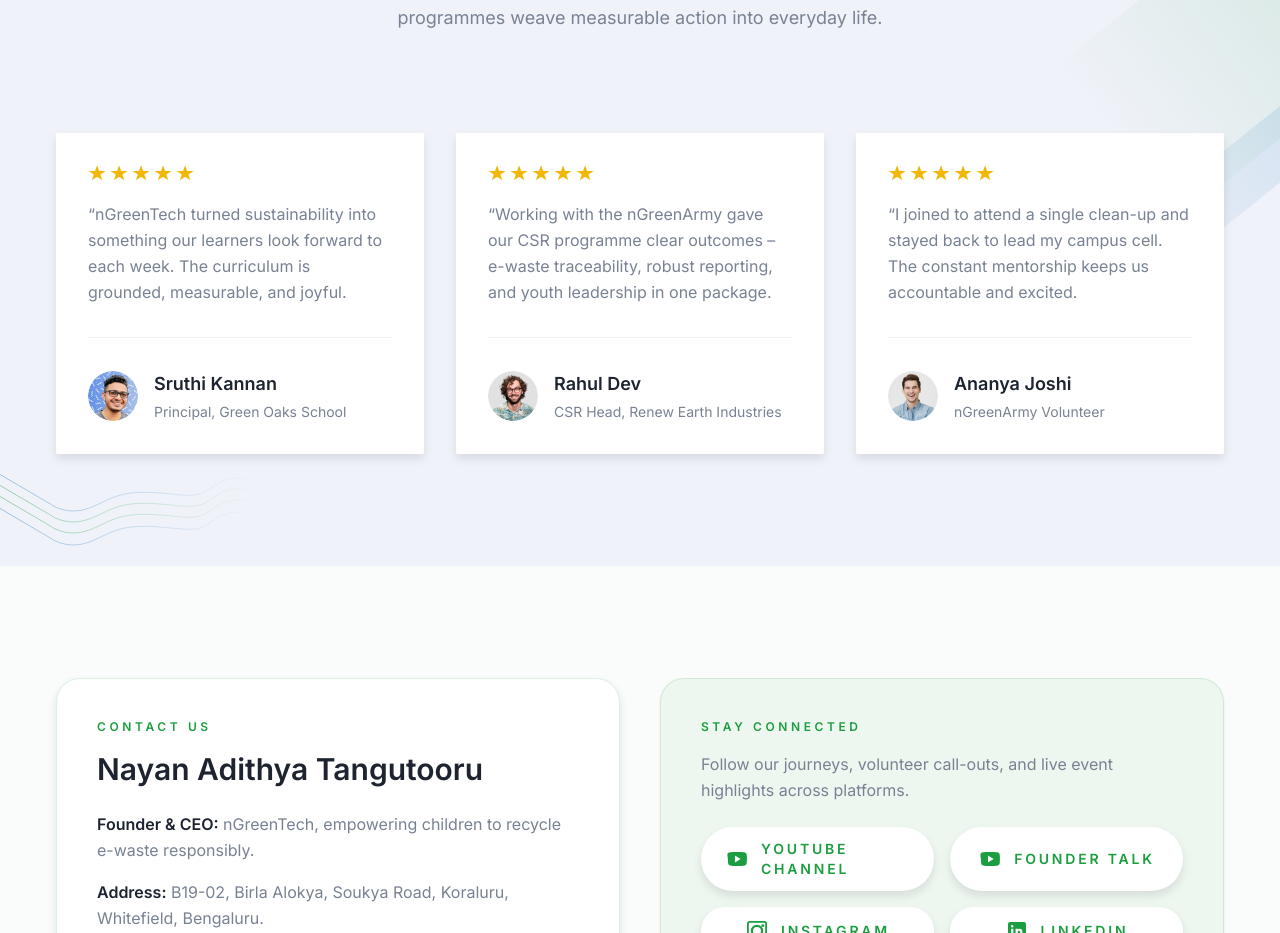
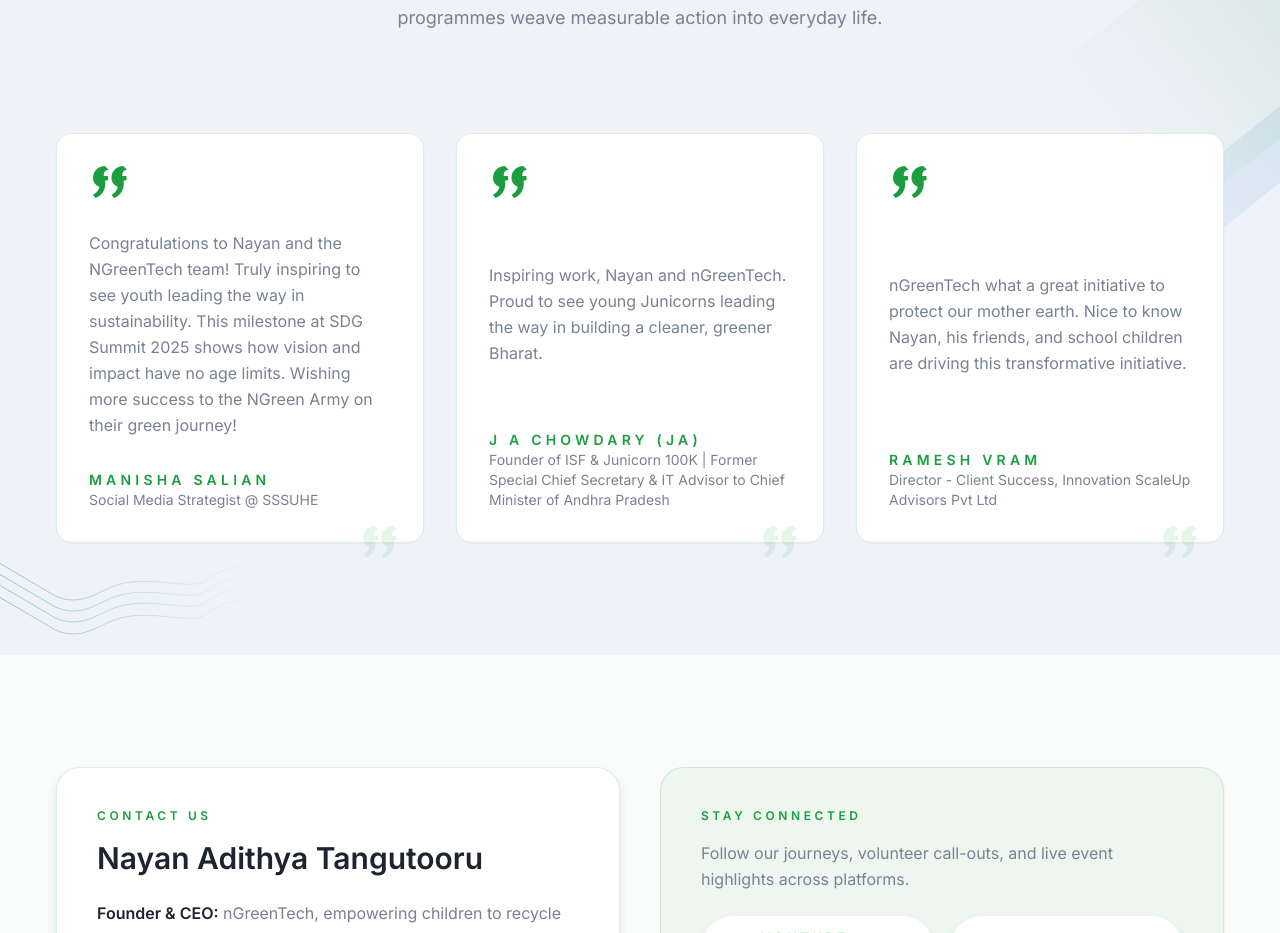
Before and after one commit to himanshukt03/nGreenTech, a Next.js app: page / in a window 1280 px wide. Shown: the part 5923-6856 px from the top of the page. Built offline with nearby package versions, Linux system fonts and the light colour scheme.

Commit message:
Content: refresh testimonials

```diff
--- a/components/Testimonials/SingleTestimonial.tsx
+++ b/components/Testimonials/SingleTestimonial.tsx
@@ -1,46 +1,28 @@
 import { Testimonial } from "@/types/testimonial";
-import Image from "next/image";
-const starIcon = (
-  <svg width="18" height="16" viewBox="0 0 18 16" className="fill-current">
-    <path d="M9.09815 0.361679L11.1054 6.06601H17.601L12.3459 9.59149L14.3532 15.2958L9.09815 11.7703L3.84309 15.2958L5.85035 9.59149L0.595291 6.06601H7.0909L9.09815 0.361679Z" />
+
+const quoteIcon = (
+  <svg width="40" height="32" viewBox="0 0 40 32" className="fill-current">
+    <path d="M15.77 0C9.33 0 4 5.2 4 11.6c0 4.52 2.36 7.6 6.28 9.24-.56 3.96-3.68 7-6.28 7.84L6.6 32c6.16-2.24 9.72-7.84 9.72-14.2 0-1.36-.08-2.28-.24-3.04 1.12-.24 3.28-1.04 3.28-1.04L18.84 10s-2.64-.08-4.04-.08c-.36-3.36 1.44-5.8 4.72-6.32L15.77 0Zm18.46 0C27.79 0 22.46 5.2 22.46 11.6c0 4.52 2.36 7.6 6.28 9.24-.56 3.96-3.68 7-6.28 7.84l2.6 3.32c6.16-2.24 9.72-7.84 9.72-14.2 0-1.36-.08-2.28-.24-3.04 1.12-.24 3.28-1.04 3.28-1.04L37.3 10s-2.68-.08-4.08-.08c-.36-3.36 1.48-5.8 4.76-6.32L34.23 0Z" />
   </svg>
 );
 
 const SingleTestimonial = ({ testimonial }: { testimonial: Testimonial }) => {
-  const { star, name, image, content, designation } = testimonial;
-
-  let ratingIcons = [];
-  for (let index = 0; index < star; index++) {
-    ratingIcons.push(
-      <span key={index} className="text-yellow">
-        {starIcon}
-      </span>,
-    );
-  }
+  const { name, content, designation } = testimonial;
 
   return (
-    <div className="w-full">
-      <div
-        className="wow fadeInUp shadow-two dark:shadow-three dark:hover:shadow-gray-dark rounded-sm bg-white p-8 duration-300 hover:shadow-one dark:bg-dark lg:px-5 xl:px-8"
-        data-wow-delay=".1s"
-      >
-        <div className="mb-5 flex items-center space-x-1">{ratingIcons}</div>
-        <p className="mb-8 border-b border-body-color border-opacity-10 pb-8 text-base leading-relaxed text-body-color dark:border-white dark:border-opacity-10 dark:text-white">
-          “{content}
-        </p>
-        <div className="flex items-center">
-          <div className="relative mr-4 h-[50px] w-full max-w-[50px] overflow-hidden rounded-full">
-            <Image src={image} alt={name} fill />
-          </div>
-          <div className="w-full">
-            <h3 className="mb-1 text-lg font-semibold text-dark dark:text-white lg:text-base xl:text-lg">
-              {name}
-            </h3>
-            <p className="text-sm text-body-color">{designation}</p>
-          </div>
-        </div>
+    <article className="relative flex h-full flex-col justify-between gap-8 rounded-2xl border border-primary/15 bg-white p-8 shadow-sm transition hover:-translate-y-1 hover:shadow-xl dark:border-white/10 dark:bg-dark">
+      <span className="text-primary">{quoteIcon}</span>
+      <p className="text-base leading-relaxed text-body-color dark:text-white">
+        {content}
+      </p>
+      <div className="flex flex-col">
+        <span className="text-sm font-semibold uppercase tracking-[0.3em] text-primary">{name}</span>
+        <span className="text-sm text-body-color dark:text-white/70">{designation}</span>
       </div>
-    </div>
+      <span className="pointer-events-none absolute -bottom-4 right-6 text-primary/10">
+        {quoteIcon}
+      </span>
+    </article>
   );
 };
 
--- a/components/Testimonials/index.tsx
+++ b/components/Testimonials/index.tsx
@@ -1,4 +1,3 @@
-import { getImagePath } from "@/lib/utils";
 import { Testimonial } from "@/types/testimonial";
 import SectionTitle from "../Common/SectionTitle";
 import SingleTestimonial from "./SingleTestimonial";
@@ -6,30 +5,25 @@
 const getTestimonialData = (): Testimonial[] => [
   {
     id: 1,
-    name: "Sruthi Kannan",
-    designation: "Principal, Green Oaks School",
+    name: "Manisha Salian",
+    designation: "Social Media Strategist @ SSSUHE",
     content:
-      "nGreenTech turned sustainability into something our learners look forward to each week. The curriculum is grounded, measurable, and joyful.",
-    image: getImagePath("/images/testimonials/auth-01.png"),
-    star: 5,
+      "Congratulations to Nayan and the NGreenTech team! Truly inspiring to see youth leading the way in sustainability. This milestone at SDG Summit 2025 shows how vision and impact have no age limits. Wishing more success to the NGreen Army on their green journey!",
   },
   {
     id: 2,
-    name: "Rahul Dev",
-    designation: "CSR Head, Renew Earth Industries",
+    name: "J A Chowdary (JA)",
+    designation:
+      "Founder of ISF & Junicorn 100K | Former Special Chief Secretary & IT Advisor to Chief Minister of Andhra Pradesh",
     content:
-      "Working with the nGreenArmy gave our CSR programme clear outcomes – e-waste traceability, robust reporting, and youth leadership in one package.",
-    image: getImagePath("/images/testimonials/auth-02.png"),
-    star: 5,
+      "Inspiring work, Nayan and nGreenTech. Proud to see young Junicorns leading the way in building a cleaner, greener Bharat.",
   },
   {
     id: 3,
-    name: "Ananya Joshi",
-    designation: "nGreenArmy Volunteer",
+    name: "Ramesh VRAM",
+    designation: "Director - Client Success, Innovation ScaleUp Advisors Pvt Ltd",
     content:
-      "I joined to attend a single clean-up and stayed back to lead my campus cell. The constant mentorship keeps us accountable and excited.",
-    image: getImagePath("/images/testimonials/auth-03.png"),
-    star: 5,
+      "nGreenTech what a great initiative to protect our mother earth. Nice to know Nayan, his friends, and school children are driving this transformative initiative.",
   },
 ];
 
--- a/types/testimonial.ts
+++ b/types/testimonial.ts
@@ -3,6 +3,4 @@
   name: string;
   designation: string;
   content: string;
-  image: string;
-  star: number;
 };
```
